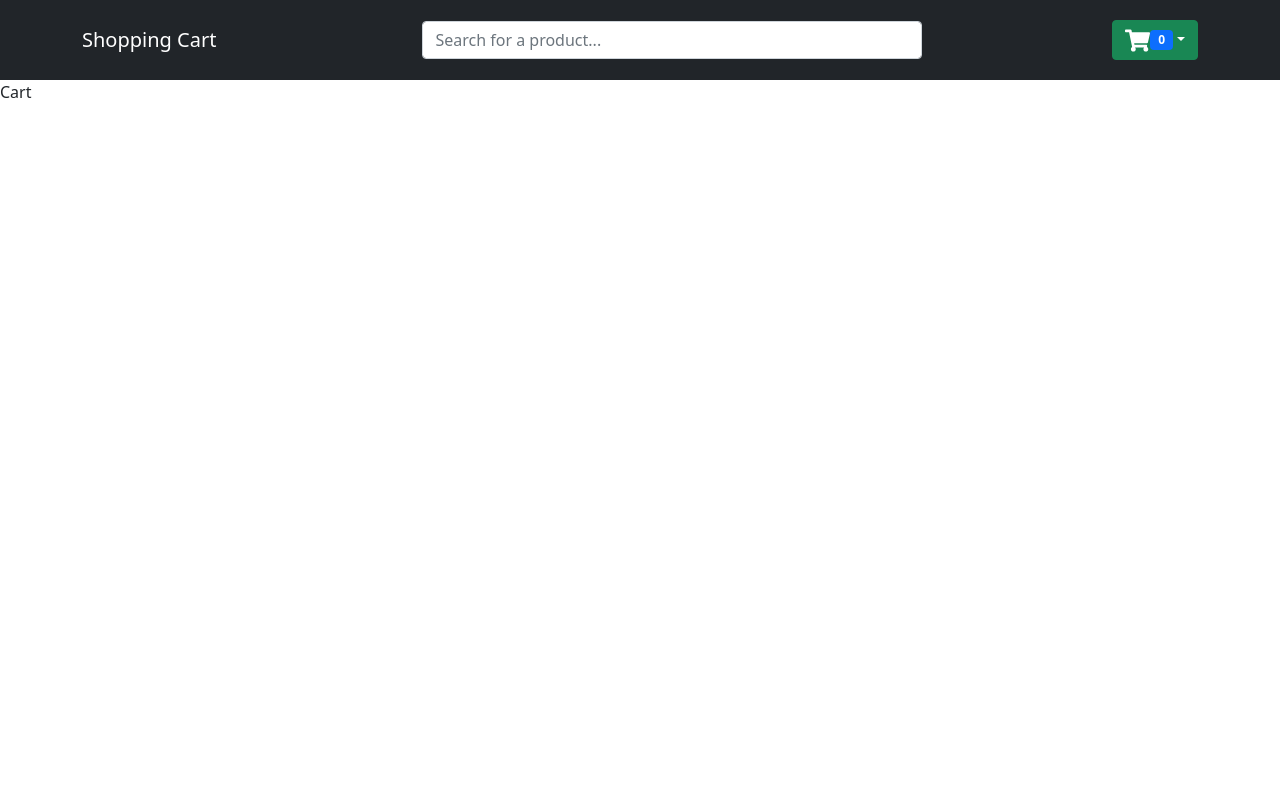
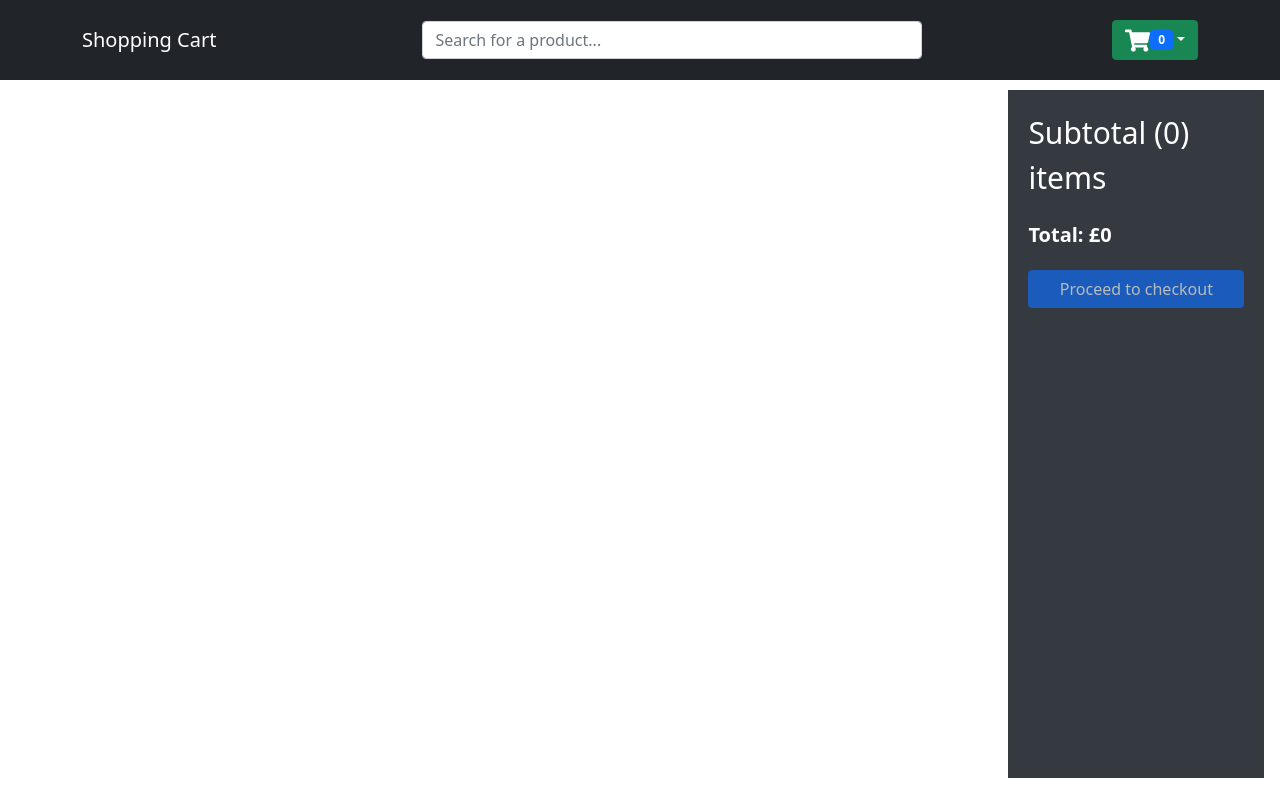
Before and after one commit to jonnyabrams/shopping-cart-jsx, a React (Create React App) app: page /cart in a window 1280 px wide. Built offline with nearby package versions, Linux system fonts and the light colour scheme.

Commit message:
Add subtotal sidebar to Cart page

```diff
--- a/src/components/Cart.jsx
+++ b/src/components/Cart.jsx
@@ -1,7 +1,36 @@
+import { useEffect, useState } from "react"
+import { Button, ListGroup } from "react-bootstrap"
+import { CartState } from "../context/Context"
 
 const Cart = () => {
+
+  const { state: { cart }, dispatch } = CartState()
+
+  const [total, setTotal] = useState()
+
+  useEffect(() => {
+    setTotal(cart.reduce((acc, current) => acc + Number(current.price), 0))
+  })
+
   return (
-    <div>Cart</div>
+    <div className="home">
+      <div className="product_container">
+        <ListGroup>
+          {
+            cart.map((prod) => (
+              <span>{prod.name}</span>
+            ))
+          }
+        </ListGroup>
+      </div>
+      <div className="filters summary">
+        <span className="title">Subtotal ({cart.length}) items</span>
+        <span style={{ fontWeight: 700, fontSize: 20 }}>Total: £{total}</span>
+        <Button type="button" disabled={cart.length === 0}>
+          Proceed to checkout
+        </Button>
+      </div>
+    </div>
   )
 }
 
```
